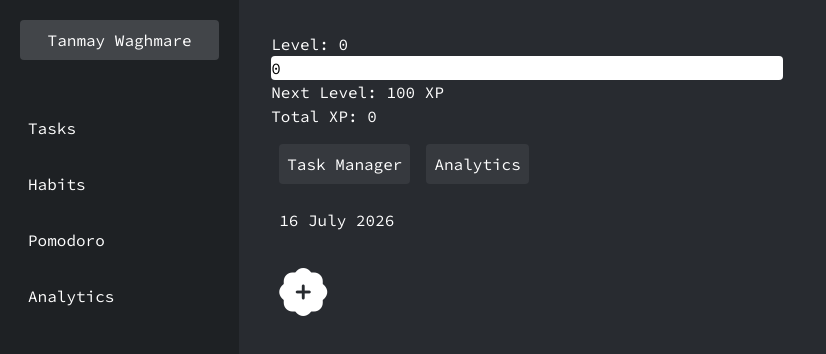
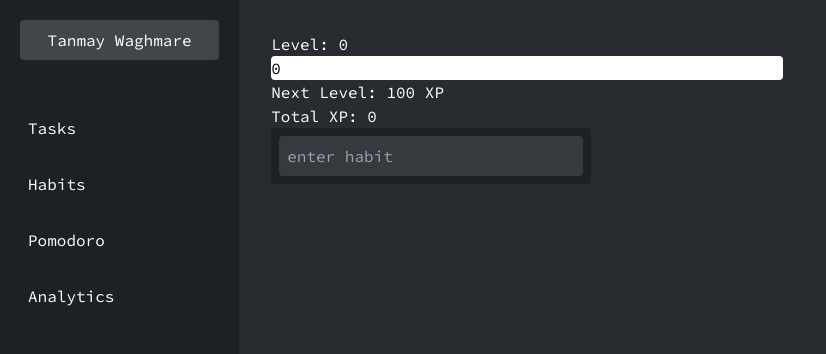
Before and after one commit to SkullShoT007/FlowState, a React (Create React App) app: page /tasks in a window 1280 px wide. Shown: the top 354 px of the page, without its empty margins (0-826 px from the left). Built offline with nearby package versions, Linux system fonts and the light colour scheme; a web font is replaced by a local one.

Commit message:
updated tasks ui

```diff
--- a/src/App.css
+++ b/src/App.css
@@ -18,3 +18,7 @@ main{
 
   transform: rotate(360deg);
 }
+
+.habit-form:active{
+
+}
--- a/src/components/TaskCard.js
+++ b/src/components/TaskCard.js
@@ -65,7 +65,7 @@ export const TaskCard = ({task}) => {
   }
   return (
     <>
-      <div className={`flex flex-col min-h-48 justify-between w-80 rounded  m-8 bg-darkGray `}>
+      {/* <div className={`flex flex-col min-h-48 justify-between w-80 rounded  m-8 bg-darkGray `}>
         <div className="relative">
             <h1 className={`text-4xl text-center  ${complete? (" bg-green-400 ") : (" bg-myBlue ")}rounded p-2 text-wrap break-words`}>{task.title} </h1>
             <i onClick={()=>toggleModal(1)} className="bi bi-pencil absolute top-0 right-0 text-white cursor-pointer m-1"></i>
@@ -75,6 +75,11 @@ export const TaskCard = ({task}) => {
             <button onClick={complete? markNotCompleted: markCompleted} className={`w-full ${complete? "bg-red-600" : "bg-green-400"}  p-2`}>{complete?"mark not complete" : ("mark Complete")}</button>
             <button onClick={handleDelete} className={`w-full bg-extraLightGray  p-2`}><i class="bi bi-archive"></i></button>
         </div>
+    </div> */}
+
+    <div className="flex justify-between w-full h-10 bg-darkGray rounded bg-mainGray mt-2">
+      <button onClick={markCompleted} className="bg-green-300 px-4">+</button>
+        <h1 className="text-center m-auto">{task.title}</h1>
     </div>
      <div id="updateModal" className="fixed inset-0 bg-black bg-opacity-50 hidden items-center justify-center z-50">
 
--- a/src/components/TaskManager.js
+++ b/src/components/TaskManager.js
@@ -1,14 +1,16 @@
 import { TaskCard } from "./TaskCard"
-import { useRef, useEffect } from "react";
+import { useRef, useState, useEffect } from "react";
 import { useSelector, useDispatch } from "react-redux";
 import { XpBar } from "./XpBar";
 import { add, setTasks } from "./store/taskSlice";
 
 import {addToDB,getTasks } from "./indexedDB/TaskDB";
+import { type } from "@testing-library/user-event/dist/type";
 
 export const TaskManager = () => {
 
   const taskList = useSelector(state => state.taskState.taskList);
+  const [expanded, setExpanded] = useState(false);
   const dispatch = useDispatch()
   useEffect(() => {
     async function fetchTasks() {
@@ -20,30 +22,21 @@ export const TaskManager = () => {
   }, [dispatch]);
 
   const titleRef = useRef()
+  const qtitleRef = useRef()
   const descRef = useRef()
   const typeRef = useRef()
-  function toggleModal(value) {
-    const modal = document.getElementById("myModal");
-    if (value === 1) {
-      modal.classList.remove("hidden");
-      modal.classList.add("flex");
-    } else if (value === 0) {
-      modal.classList.add("hidden");
-      modal.classList.remove("flex");
-    }
-  }
+
 
   function taskSubmit(event)
   {
     event.preventDefault()
-    toggleModal(0);
+
     const title = titleRef.current.value;
-    const desc = descRef.current.value;
+
     const diff = typeRef.current.value;
     const task = {
       id: Math.floor(Math.random() * 9000) + 1000,
       title: title,
-      description: desc,
       difficulty: diff,
       completed: false
     }
@@ -51,52 +44,59 @@ export const TaskManager = () => {
     dispatch(add(task))
     console.log(task)
     titleRef.current.value = "";
-    descRef.current.value = ""
+  }
 
-  }
 
   return (
     <div className='bg-mainGray w-full p-8 text-myWhite'>
       <XpBar />
-      <div>
-        <button className="p-2 my-4 mx-2 bg-lightGray rounded">Task Manager</button>
-        <button className="p-2 my-4 mx-2 bg-lightGray rounded">Analytics</button>
-      </div>
 
-      <div className='p-2'>16 July 2026</div>
-
-      <div className="w-40">
-        <button onClick={() => toggleModal(1)} className='addbtn my-7'>
-          <i className="p-2 text-5xl bi bi-patch-plus-fill w-10"></i>
-        </button>
-      </div>
 
       {/* Modal */}
-      <div id="myModal" className="fixed inset-0 bg-black bg-opacity-50 hidden items-center justify-center z-50">
 
-        <div className="bg-white rounded-lg shadow-lg p-6 relative w-96">
+      <div className="w-80 p-2 bg-darkGray rounded">
+        <form
+      className="habit-form flex flex-col items-center"
+      onSubmit={taskSubmit}
+      onFocus={() => setExpanded(true)} // expand when any child gets focus
+      onBlur={(e) => {
+        if (!e.currentTarget.contains(e.relatedTarget)) {
+          // focus moved completely outside form
+          if (!titleRef.current.value) setExpanded(false);
+        }
+      }}
+    >
+      <input
+        ref={titleRef}
+        className={`p-2 w-full m-auto rounded bg-lightGray transition-all duration-300 ${
+          expanded ? "h-16" : "h-10"
+        }`}
+        type="text"
+        placeholder="enter habit"
+      />
 
-          <button onClick={() => toggleModal(0)} className="absolute top-2 right-2 text-gray-600 text-xl ">
-            <i className="text-5xl bi bi-x-circle-fill"></i>
-          </button>
-          <form onSubmit={taskSubmit} className="flex flex-col justify-start gap-5 h-full text-lightGray">
-            <input maxLength={20} ref = {titleRef}  className="h-10 w-56 text-center text-lightGray border border-mainGray" type="text" placeholder="enter task name"/>
-            <input maxLength={100} ref = {descRef}  className="h-10 w-56 text-center text-lightGray border border-mainGray" type="text" placeholder="description"/>
-            <select ref = {typeRef} name="habit-type" id="">
-              <option value="10">Easy</option>
-              <option value="20">Medium</option>
-              <option value="50">hard</option>
-            </select>
-            <button className="p-2 w-40 bg-myBlue" type = "submit">AddTask</button>
-          </form>
-        </div>
-      </div>
-
-      <div className="flex justify-start flex-wrap">
+      {expanded && (
+        <select ref = {typeRef}
+          className="bg-darkGray p-2 rounded w-60 m-auto mt-2 transition-opacity duration-300"
+          name="habit-type"
+        >
+          <option value="10">Easy</option>
+          <option value="20">Medium</option>
+          <option value="50">Hard</option>
+        </select>
+      )}
+    </form>
         {taskList.map((task, index) => (
           <TaskCard key = {index} task = {task}/>
         ))}
+    {taskList.map}
       </div>
+
+      {/*<div className="flex justify-start flex-wrap">
+        {taskList.map((task, index) => (
+          <TaskCard key = {index} task = {task}/>
+        ))}
+      </div>*/}
     </div>
   )
 }
```
